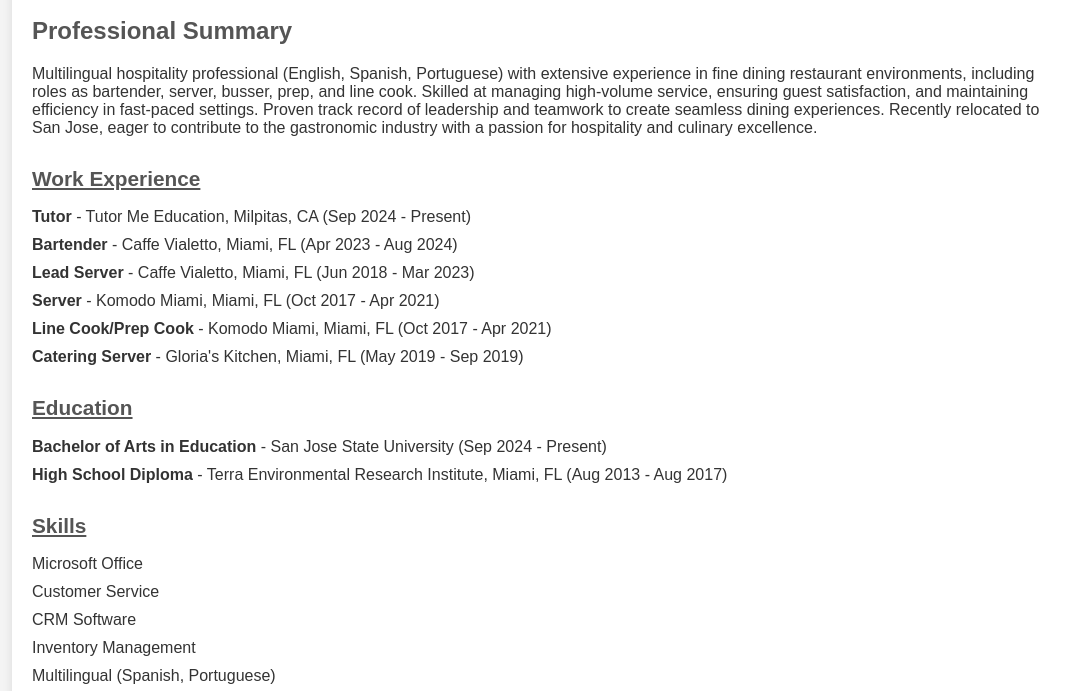
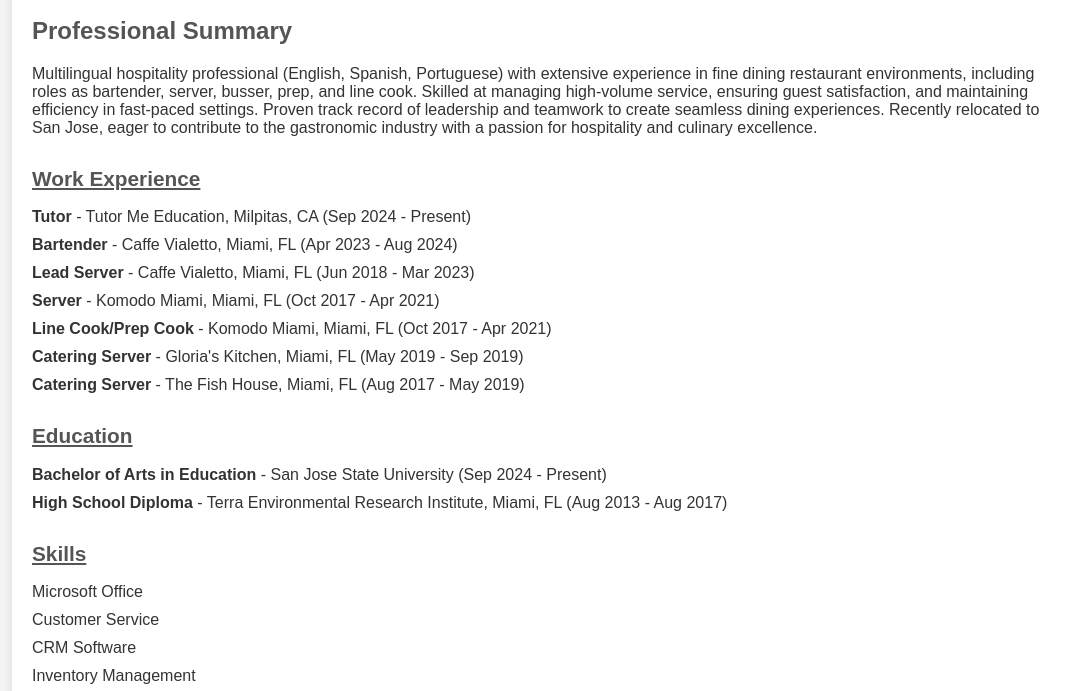
Before and after one commit to diegonunez77/resume, a plain HTML site: page index.html in a window 1280 px wide. Shown: the part 109-800 px from the top of the page, without its empty margins (96-1166 px from the left). Drawn offline with Linux system fonts and the light colour scheme.

Commit message:
Update index.html

```diff
--- a/index.html
+++ b/index.html
@@ -74,6 +74,7 @@
                 <li><strong>Server</strong> - Komodo Miami, Miami, FL (Oct 2017 - Apr 2021)</li>
                 <li><strong>Line Cook/Prep Cook</strong> - Komodo Miami, Miami, FL (Oct 2017 - Apr 2021)</li>
                 <li><strong>Catering Server</strong> - Gloria's Kitchen, Miami, FL (May 2019 - Sep 2019)</li>
+                <li><strong>Catering Server</strong> - The Fish House, Miami, FL (Aug 2017 - May 2019)</li>
     </ul>
 
             </ul>
```
